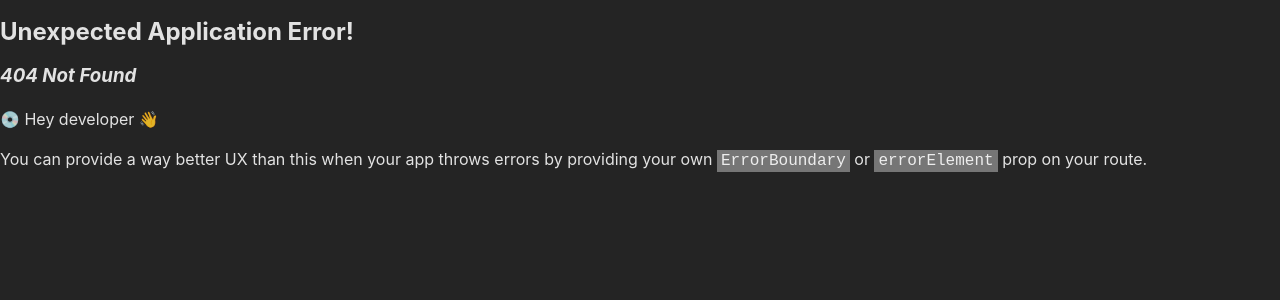
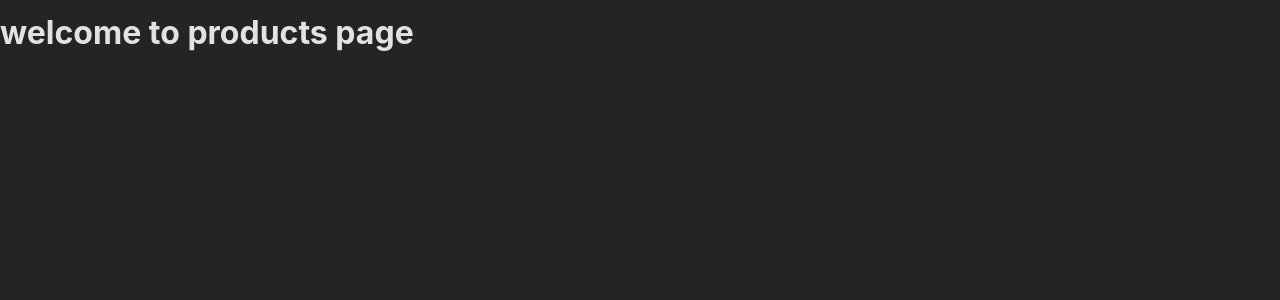
Before and after one commit to pritam709/reactRouterSPA, a React (Create React App) app: page /products in a window 1280 px wide. Before the commit this address had no page. Shown: the top 300 px of the page. Built offline with nearby package versions, Linux system fonts and the light colour scheme.

Commit message:
2 routes created

```diff
--- a/src/App.js
+++ b/src/App.js
@@ -1,8 +1,12 @@
-import { createBrowserRouter,RouterProvider } from "react-router-dom";
+import { createBrowserRouter, RouterProvider } from "react-router-dom";
 import HomePage from "./pages/Home";
-const router= createBrowserRouter([{ path: "/", element: <HomePage /> }]);
+import ProductusPage from "./pages/products";
+const router = createBrowserRouter([
+  { path: "/", element: <HomePage /> },
+  { path: "/products", element: <ProductusPage /> },
+]);
 function App() {
-  return <RouterProvider router={router} />
+  return <RouterProvider router={router} />;
 }
 
 export default App;
--- /dev/null
+++ b/src/pages/products.js
@@ -0,0 +1,5 @@
+const ProductusPage =()=>{
+return <h1>welcome to products page</h1>
+}
+
+export default ProductusPage
```
